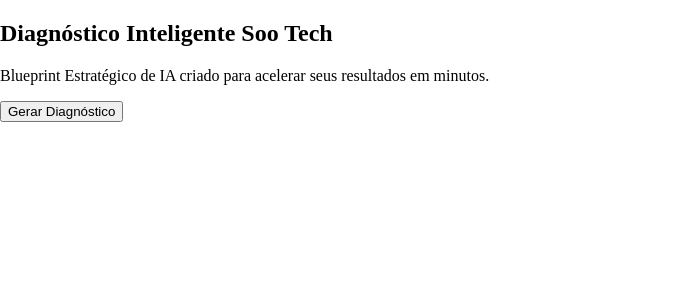
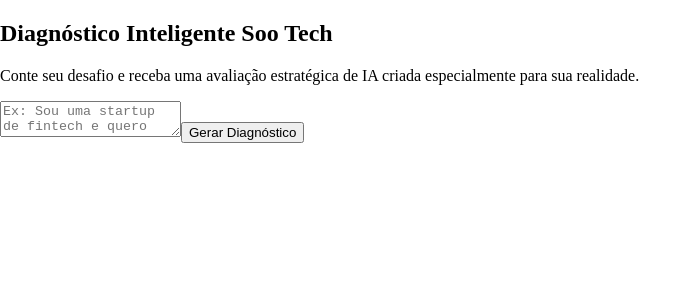
Before and after one commit to ghcastellano/soo-tech-sandbox-updated, a Next.js app: page / in a window 1280 px wide. Shown: the top 300 px of the page, without its empty margins (0-698 px from the left). Built offline with nearby package versions, Linux system fonts and the light colour scheme.

Commit message:
Update DiagnosticoInteligente.tsx

```diff
--- a/app/components/DiagnosticoInteligente.tsx
+++ b/app/components/DiagnosticoInteligente.tsx
@@ -1,12 +1,15 @@
 "use client";
 import { useState } from "react";
-import { motion, AnimatePresence } from "framer-motion";
+import { motion } from "framer-motion";
 
 export default function DiagnosticoInteligente() {
+  const [descricao, setDescricao] = useState("");
   const [resultado, setResultado] = useState<any>(null);
   const [loading, setLoading] = useState(false);
 
-  async function gerarDiagnostico(descricao: string) {
+  async function gerar() {
+    if (!descricao.trim()) return alert("Descreva sua necessidade primeiro");
+
     setLoading(true);
     setResultado(null);
 
@@ -32,59 +35,93 @@ export default function DiagnosticoInteligente() {
     try {
       setResultado(JSON.parse(text));
     } catch {
-      setResultado({ error: "Erro ao interpretar o JSON gerado." });
+      setResultado({ error: "Erro ao interpretar o diagnóstico." });
     }
 
     setLoading(false);
   }
 
   return (
-    <section
+    <div
       id="diagnostico-inteligente"
       className="
-        w-full max-w-4xl mx-auto
-        backdrop-blur-xl bg-white/10
+        w-full max-w-5xl mx-auto
+        backdrop-blur-2xl bg-white/10
         border border-white/20
-        shadow-[0_0_40px_rgba(255,255,255,0.06)]
+        shadow-[0_0_40px_rgba(255,255,255,0.08)]
         rounded-3xl p-10
-        text-white
+        text-white flex flex-col gap-8
       "
     >
-      <h2 className="text-3xl font-bold mb-2">
+      {/* Título */}
+      <motion.h2
+        initial={{ opacity: 0, y: 12 }}
+        animate={{ opacity: 1, y: 0 }}
+        className="text-4xl font-bold"
+      >
         Diagnóstico Inteligente Soo Tech
-      </h2>
-      <p className="text-white/80 mb-6">
-        Blueprint Estratégico de IA criado para acelerar seus resultados em minutos.
-      </p>
+      </motion.h2>
 
-      {!resultado && !loading && (
+      {/* Descrição */}
+      <motion.p
+        initial={{ opacity: 0 }}
+        animate={{ opacity: 1 }}
+        className="text-white/70"
+      >
+        Conte seu desafio e receba uma avaliação estratégica de IA criada especialmente para sua realidade.
+      </motion.p>
+
+      {/* Input */}
+      {!resultado && (
+        <div className="flex flex-col gap-4">
+          <textarea
+            placeholder="Ex: Sou uma startup de fintech e quero automatizar meu onboarding com IA."
+            value={descricao}
+            onChange={(e) => setDescricao(e.target.value)}
+            className="p-4 rounded-xl bg-white/10 text-white placeholder-white/40 min-h-[100px]"
+          />
+
           <button
-          onClick={() =>
-            gerarDiagnostico("Quero aplicar IA nos meus processos.")
-          }
-          className="px-6 py-3 bg-white/20 hover:bg-white/30 rounded-xl"
+            onClick={gerar}
+            disabled={loading}
+            className="py-3 rounded-xl bg-white/20 hover:bg-white/30 transition-all"
           >
-          Gerar Diagnóstico
+            {loading ? "Gerando diagnóstico..." : "Gerar Diagnóstico"}
           </button>
+        </div>
       )}
 
-      {loading && <p className="animate-pulse">Gerando…</p>}
+      {/* Loader */}
+      {loading && (
+        <motion.p
+          animate={{ opacity: [0.3, 1, 0.3] }}
+          transition={{ repeat: Infinity, duration: 1.5 }}
+          className="text-white/70"
+        >
+          Procesando dados e criando estratégia...
+        </motion.p>
+      )}
 
-      <AnimatePresence>
+      {/* Resultado */}
       {resultado && !loading && (
         <motion.div
-            initial={{ opacity: 0, y: 25 }}
-            animate={{ opacity: 1, y: 0 }}
+          initial={{ opacity: 0 }}
+          animate={{ opacity: 1 }}
           className="flex flex-col gap-6"
         >
           {resultado.headline && (
-              <h3 className="text-xl font-semibold">{resultado.headline}</h3>
+            <section>
+              <h3 className="text-2xl font-semibold mb-2">
+                {resultado.headline}
+              </h3>
+            </section>
           )}
 
+          {/* Benefícios */}
           {resultado.beneficios && (
             <section>
-                <h4 className="font-semibold mb-1">Benefícios</h4>
-                <ul className="text-white/80">
+              <h4 className="font-semibold mb-2 text-white/90">Benefícios</h4>
+              <ul className="text-white/75 space-y-1">
                 {resultado.beneficios.map((b: any, i: number) => (
                   <li key={i}>• {b.titulo}: {b.valor}</li>
                 ))}
@@ -92,6 +129,7 @@ export default function DiagnosticoInteligente() {
             </section>
           )}
 
+          {/* Impact Score */}
           {resultado.impact_score_1a5 && (
             <section>
               <h4 className="font-semibold mb-1">Impacto Esperado</h4>
@@ -101,38 +139,15 @@ export default function DiagnosticoInteligente() {
             </section>
           )}
 
-            {resultado.arquitetura && (
-              <section>
-                <h4 className="font-semibold mb-1">Arquitetura Recomendada</h4>
-                <p className="text-white/80">{resultado.arquitetura.visao}</p>
-                <ul className="text-white/60">
-                  {resultado.arquitetura.componentes.map((c: string, i: number) => (
-                    <li key={i}>• {c}</li>
-                  ))}
-                </ul>
-              </section>
-            )}
-
-            {resultado.kpis && (
-              <section>
-                <h4 className="font-semibold mb-1">KPIs</h4>
-                <ul className="text-white/80">
-                  {resultado.kpis.map((k: string, i: number) => (
-                    <li key={i}>• {k}</li>
-                  ))}
-                </ul>
-              </section>
-            )}
-
+          {/* CTA */}
           <a
-              href="https://wa.me/5511970561448?text=Olá! Quero uma avaliação estratégica da Soo Tech."
-              className="px-6 py-3 bg-green-500 hover:bg-green-600 rounded-xl inline-block text-center"
+            href="https://wa.me/5511970561448?text=Olá! Quero entender como implementar essa estratégia com a Soo Tech."
+            className="px-6 py-3 rounded-xl bg-green-500 hover:bg-green-600 text-center mt-4"
           >
             Falar com Especialista no WhatsApp
           </a>
         </motion.div>
       )}
-      </AnimatePresence>
-    </section>
+    </div>
   );
 }
```
Lines whose indentation alone changed are shown as unchanged.
